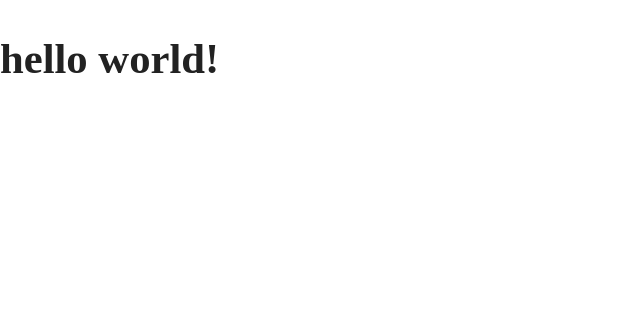
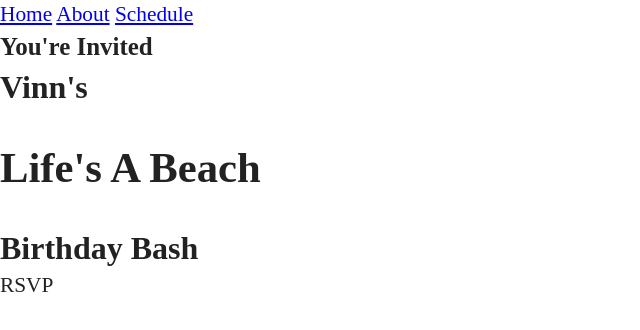
Before and after one commit to HvlfMoon/Project-3, a plain HTML site: page index.html in a window 1280 px wide. Shown: the whole page, without its empty margins (0-640 px from the left). Drawn offline with Linux system fonts and the light colour scheme.

Commit message:
added nav bar and headers

```diff
--- a/index.html
+++ b/index.html
@@ -3,7 +3,7 @@
 
 <head>
   <meta charset="utf-8"/>
-  <title>Your Title</title>
+  <title>Life's A Beach</title>
   <meta name="description" content="Describe your website here."/>
   <meta name="viewport" content="width=device-width, initial-scale=1, minimum-scale=1" />
 
@@ -29,9 +29,19 @@
 </head>
 
 <body>
-  <header></header>
+  <header>
+   <nav>
+      <a href="./index.html">Home</a>
+      <a href="./About.html">About</a>
+      <a href="./schedule.html">Schedule</a>
+   </nav>
+  </header>
   <main>
-    <h1>hello world!</h1>
+      <h3 class="invited"> You're Invited</h3>
+      <h2>Vinn's</h2>
+      <h1>Life's A Beach</h1>
+      <h2> Birthday Bash</h2>
+      <p class="rsvp"> RSVP </p>
   </main>
   <footer></footer>
 </body>
```
